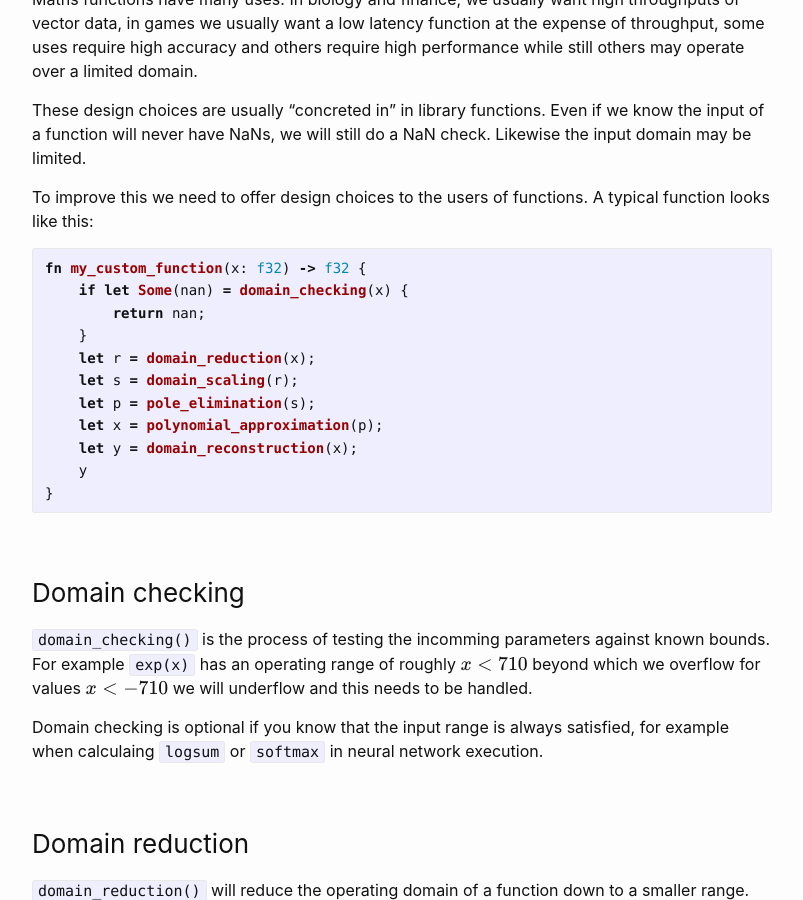
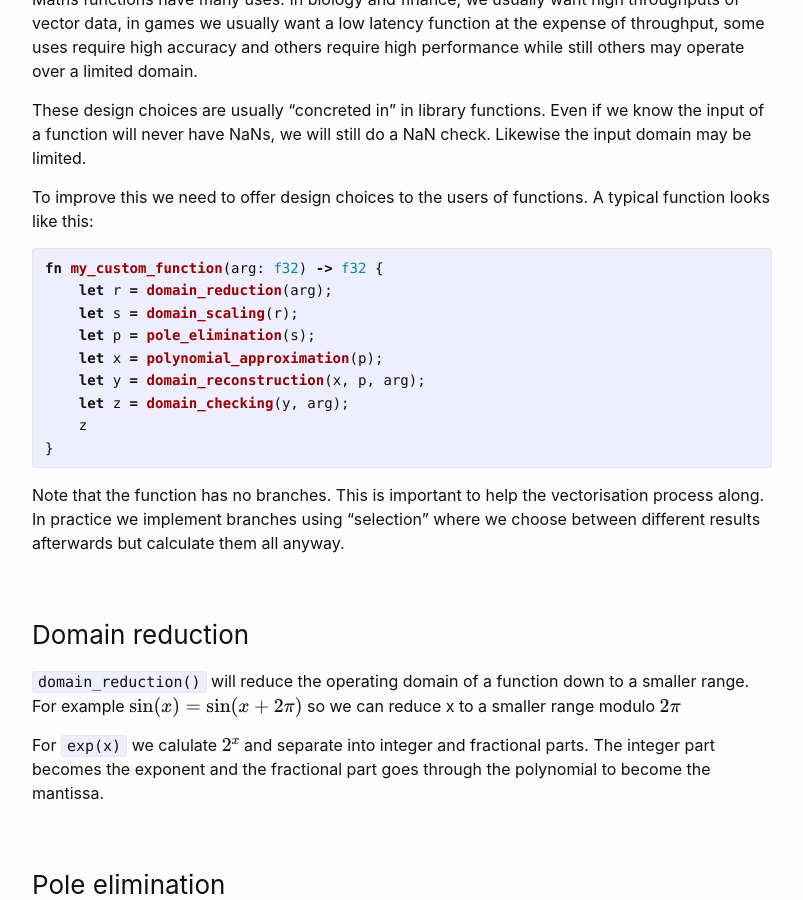
Before and after one commit to atomicincrement/atomicincrement.github.io, a Jekyll site: the page built from _posts/2021-11-18-polynomial-approximation.md, in a window 1280 px wide and 900 px high, scrolled down 5067 px. Shown: the whole window, without its empty margins (238-1041 px from the left). Built offline with Jekyll 4.4.1, drawn with Linux system fonts in a browser that asks for light colours; some of the changed text lies outside the part shown.

Commit message:
More anatomy

````diff
--- a/_posts/2021-11-18-polynomial-approximation.md
+++ b/_posts/2021-11-18-polynomial-approximation.md
@@ -235,30 +235,21 @@ To improve this we need to offer design choices to the users of functions.
 A typical function looks like this:
 
 ```rust
-fn my_custom_function(x: f32) -> f32 {
-    if let Some(nan) = domain_checking(x) {
-        return nan;
-    }
-    let r = domain_reduction(x);
+fn my_custom_function(arg: f32) -> f32 {
+    let r = domain_reduction(arg);
     let s = domain_scaling(r);
     let p = pole_elimination(s);
     let x = polynomial_approximation(p);
-    let y = domain_reconstruction(x);
-    y
+    let y = domain_reconstruction(x, p, arg);
+    let z = domain_checking(y, arg);
+    z
 }
 ```
 
-### Domain checking
-
-`domain_checking()` is the process of testing the incomming
-parameters against known bounds. For example `exp(x)` has an
-operating range of roughly $$x < 710$$ beyond which we overflow
-for values $$x < -710$$ we will underflow and this needs to be
-handled.
-
-Domain checking is optional if you know that the input range
-is always satisfied, for example when calculaing `logsum`
-or `softmax` in neural network execution.
+Note that the function has no branches. This is important to
+help the vectorisation process along. In practice we implement
+branches using "selection" where we choose between different
+results afterwards but calculate them all anyway.
 
 ### Domain reduction
 
````
Also changed, not shown: other parts of _posts/2021-11-18-polynomial-approximation.md (+12 -0 lines).
